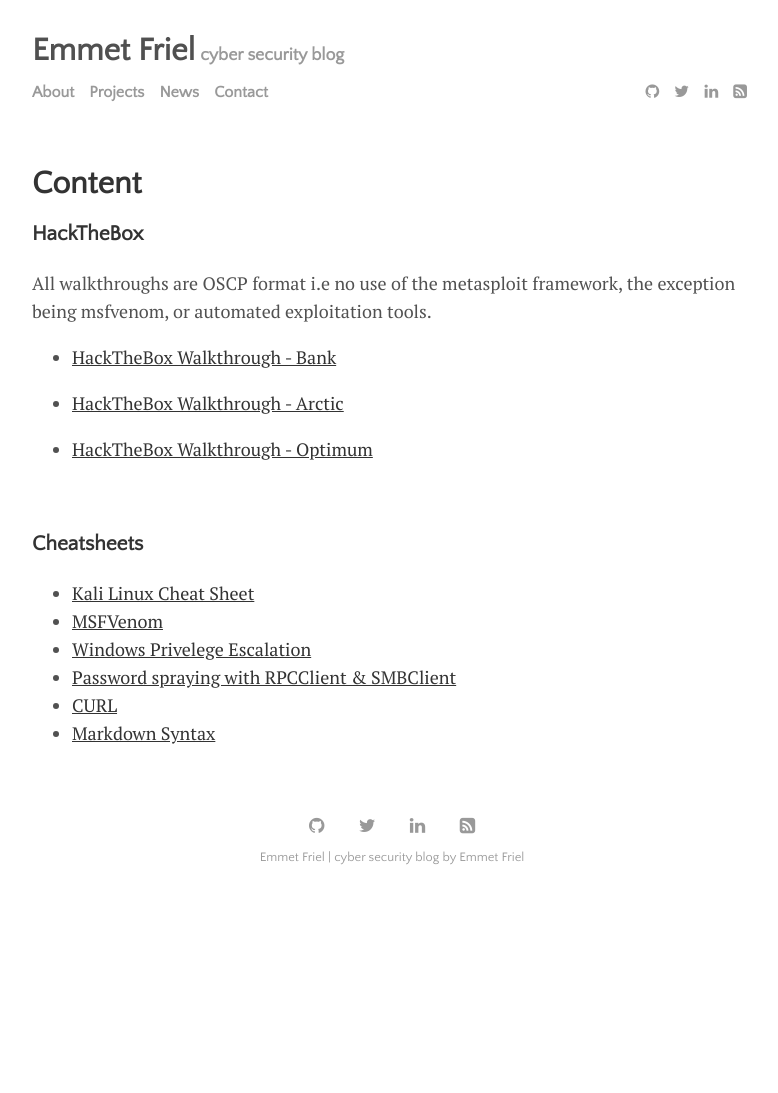
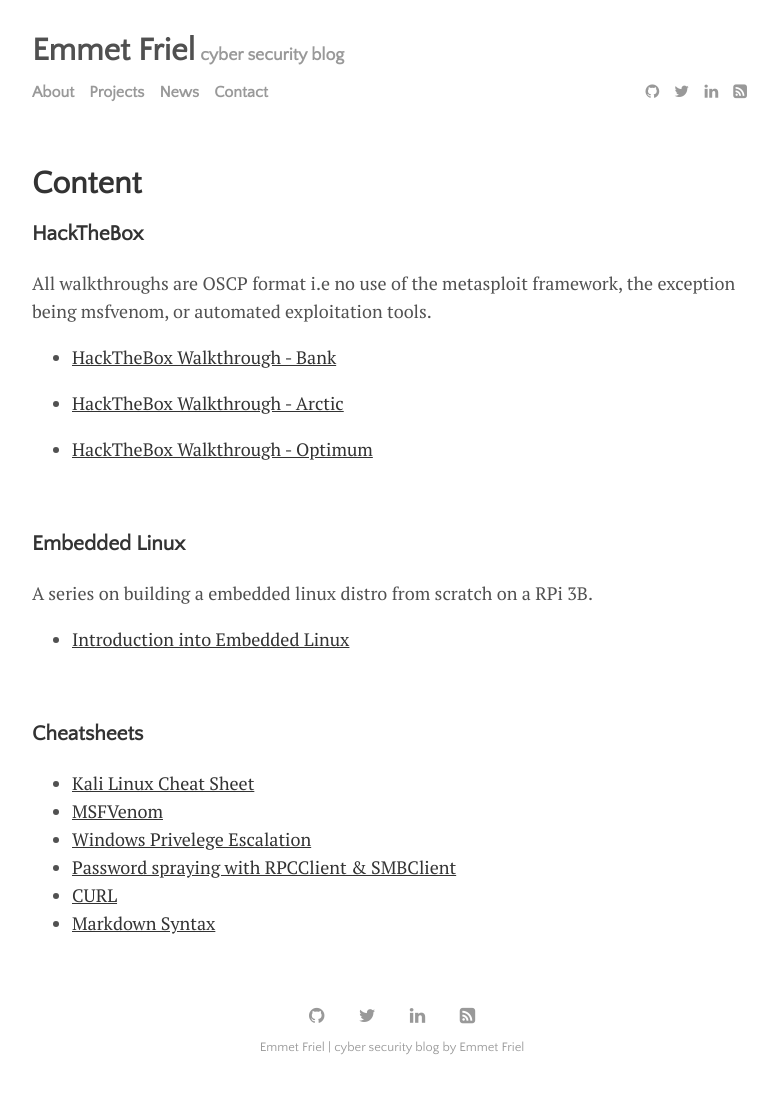
Before and after one commit to efriel94/ef_blog, a Jekyll site: the page built from menu/projects.md, in a window 1280 px wide. Shown: the whole page, without its empty margins (248-1026 px from the left). Built offline with Jekyll 4.4.1, drawn with Linux system fonts in a browser that asks for light colours; before the commit the page ends 903 px from its top, so only the background shows below that.

Commit message:
Fixed broken for loop for embedded posts in project page

```diff
--- a/menu/projects.md
+++ b/menu/projects.md
@@ -9,6 +9,19 @@ title: Content
 All walkthroughs are OSCP format i.e no use of the metasploit framework, the exception being msfvenom, or automated exploitation tools.
 <ul>
   {% for post in site.categories.HackTheBox %}
+  <li>
+    <a href="{{ site.github.url }}{{ post.url }}">{{ post.title }}</a>
+    <p>{{news.meta}}</p>
+  </li>
+  {% endfor %}
+</ul>
+<br>
+
+### Embedded Linux
+
+A series on building a embedded linux distro from scratch on a RPi 3B.
+<ul>
+  {% for post in site.categories.rpi-embedded %}
   <li>
     <a href="{{ site.github.url }}{{ post.url }}">{{ post.title }}</a>
     <p>{{news.meta}}</p>
```
